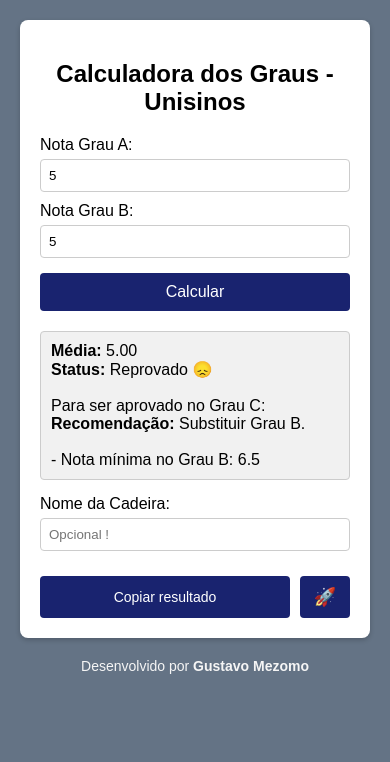
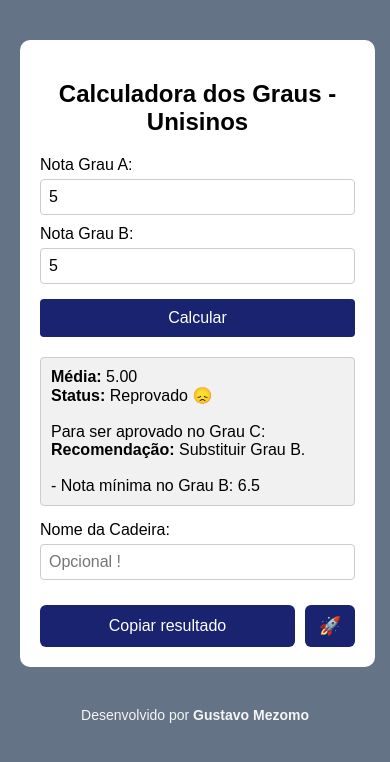
Before and after one commit to gusmezomo/calculadora, a plain HTML site: page index.html in a window 390 px wide. Both pictures are taken after typing "5", "5" into the empty fields and a click on the button "Calcular". Drawn offline with Linux system fonts and the light colour scheme.

Commit message:
mobile port

```diff
--- a/style.css
+++ b/style.css
@@ -4,22 +4,32 @@ body {
     padding: 0;
     background-color: #647385;
 }
+
 .container {
     max-width: 400px;
-    margin: 0 auto;
+    width: 90%;
+    margin: 40px auto;
     background: #fff;
     padding: 20px;
-    border-radius: 8px;
-    box-shadow: 0 2px 5px rgba(0, 0, 0, 0.2);
+    border-radius: 10px;
 }
+
 h2 {
     text-align: center;
     margin-bottom: 20px;
 }
+
 label {
     display: block;
     margin-top: 10px;
 }
+
+input[type="text"],
+input[type="number"],
+button {
+    font-size: 16px;
+}
+
 input, button {
     width: 100%;
     max-width: 500px;
@@ -29,6 +39,7 @@ input, button {
     border-radius: 4px;
     box-sizing: border-box;
 }
+
 button {
     margin-top: 15px;
     width: 100%;
@@ -40,9 +51,11 @@ button {
     font-size: 16px;
     cursor: pointer;
 }
+
 button:hover {
     background-color: #3d426b;
 }
+
 .result {
     margin-top: 20px;
     padding: 10px;
@@ -50,6 +63,7 @@ button:hover {
     border: 1px solid #ccc;
     border-radius: 4px;
 }
+
 footer {
     text-align: center;
     margin-top: 20px;
@@ -64,15 +78,9 @@ footer {
 }
 
 .botoes-acoes button {
-    flex: 1;
-    background-color: #19236f;
-    color: white;
-    border: none;
-    padding: 10px;
-    font-size: 14px;
-    border-radius: 4px;
-    cursor: pointer;
-    transition: background-color 0.3s;
+    padding: 12px;
+    font-size: 16px;
+    border-radius: 6px;
 }
 
 .botoes-acoes button:hover {
```
